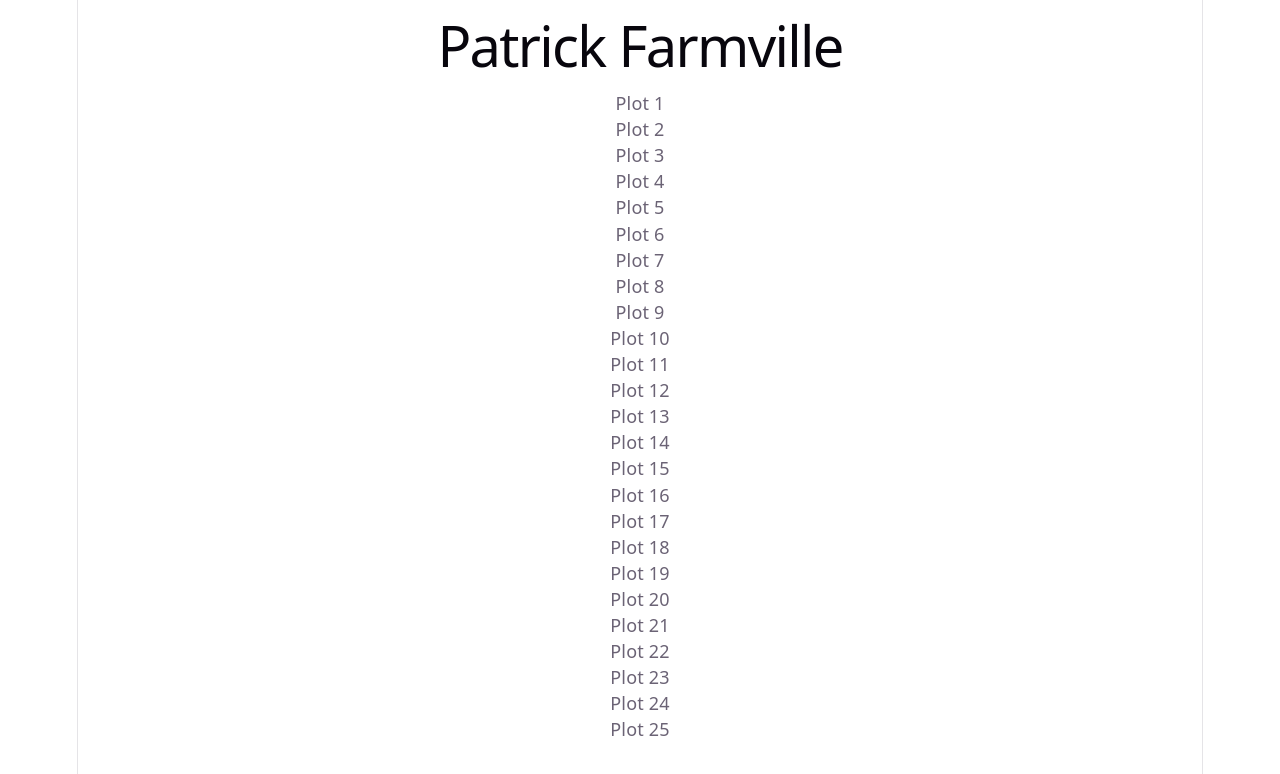
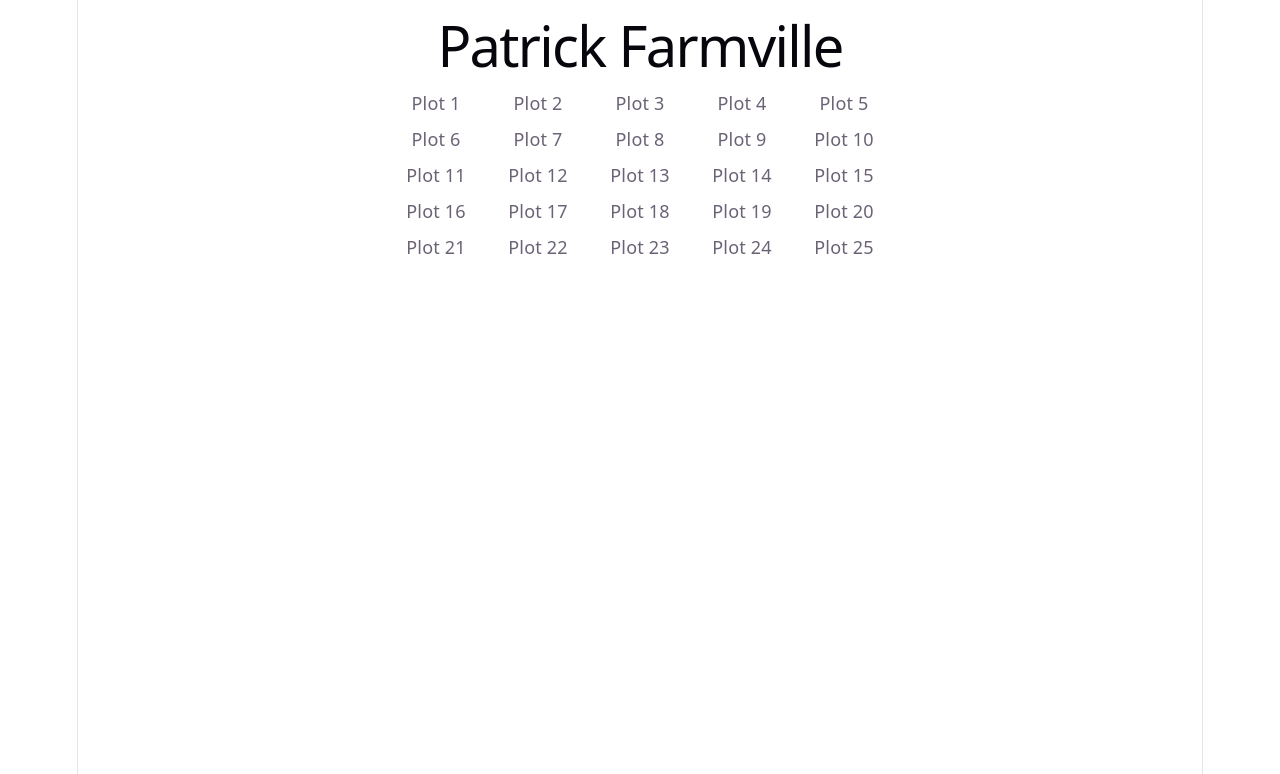
Before and after one commit to BuiDuyNguyen/patrick-farmville, a React (Vite) app: page / in a window 1280 px wide. Shown: the top 774 px of the page. Built offline with nearby package versions, Linux system fonts and the light colour scheme.

Commit message:
Add farm grid layout

```diff
--- /dev/null
+++ b/src/components/FarmGrid.css
@@ -0,0 +1,11 @@
+.farm-grid {
+  width: 500px;
+
+  display: grid;
+
+  grid-template-columns: repeat(5, 1fr);
+
+  gap: 10px;
+
+  margin: 0 auto;
+}
--- a/src/components/FarmGrid.jsx
+++ b/src/components/FarmGrid.jsx
@@ -1,4 +1,5 @@
 import Plot from "./Plot";
+import "./FarmGrid.css";
 
 function FarmGrid() {
 
@@ -8,7 +9,7 @@ function FarmGrid() {
     );
 
     return (
-        <div>
+        <div className="farm-grid">
             {plots.map((plotId) => (
                 <Plot
                     key={plotId}
```
